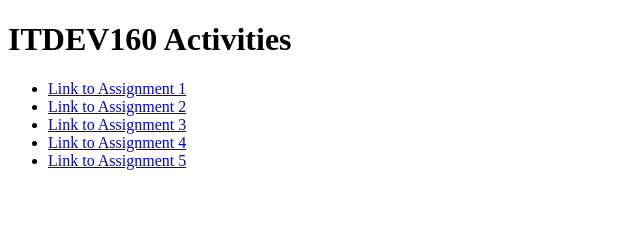
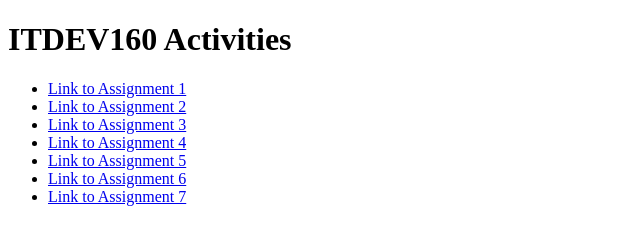
Before and after one commit to itdev160-sp2020/Sam-Montag, a plain HTML site: page index.html in a window 1280 px wide. Shown: the whole page, without its empty margins (0-640 px from the left). Drawn offline with Linux system fonts and the light colour scheme.

Commit message:
Update index.html

```diff
--- a/index.html
+++ b/index.html
@@ -13,6 +13,8 @@
             <li><a href="Assignment3/index.html">Link to Assignment 3</a></li>
             <li><a href="Assignment4/index.html">Link to Assignment 4</a></li>
             <li><a href="Assignment5/index.html">Link to Assignment 5</a></li>
+            <li><a href="Assignment6/index.html">Link to Assignment 6</a></li>
+            <li><a href="Assignment7/index.html">Link to Assignment 7</a></li>
         </ul>
     </body>
 </html>
```
